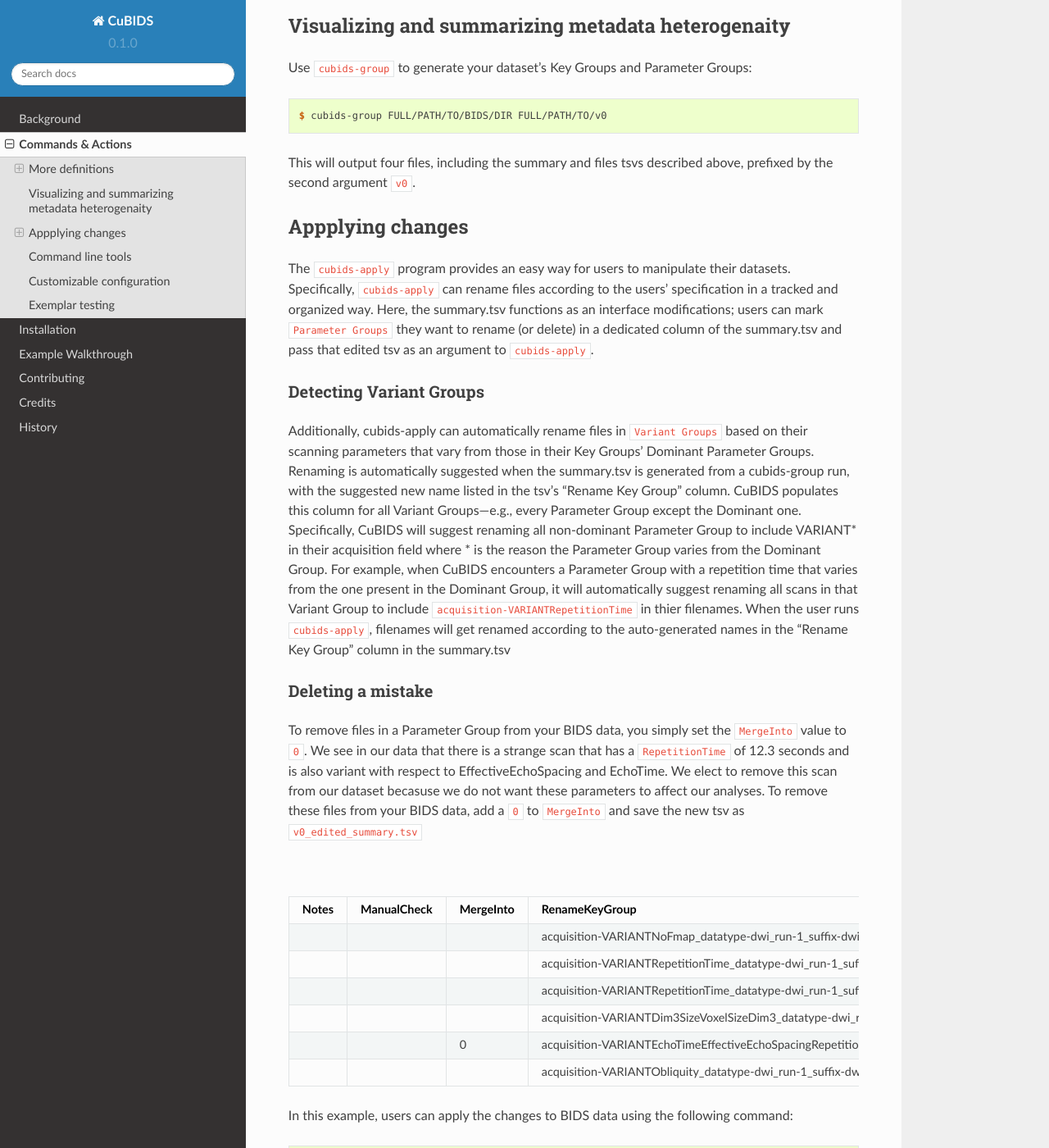
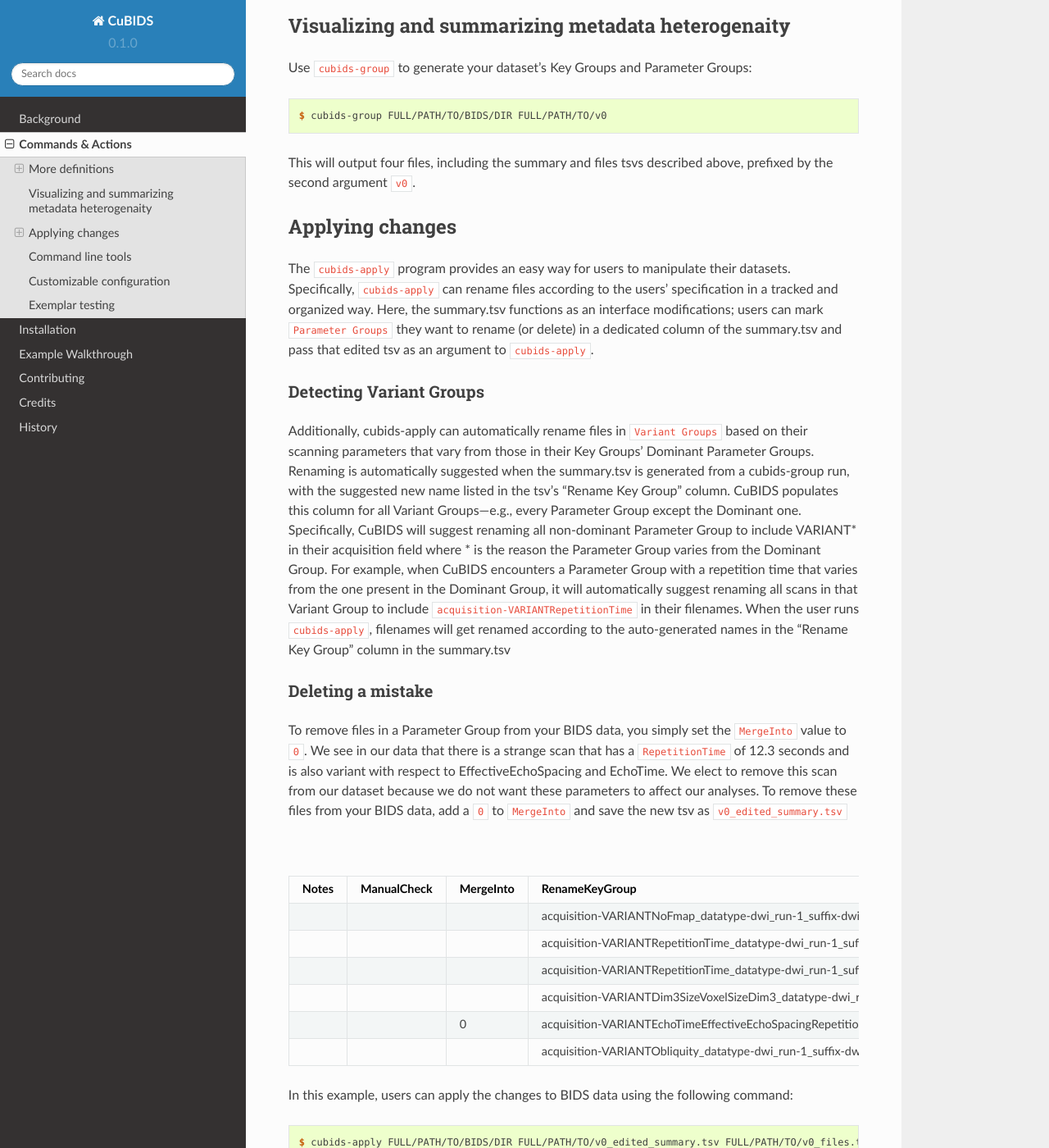
Before and after one commit to PennLINC/CuBIDS, a Sphinx documentation site: the page built from docs/usage.rst, in a window 1280 px wide and 1400 px high, scrolled down 2227 px. Shown: the whole window at 82% size. Built offline with Sphinx 7.4.7 and the Read the Docs theme 2.0.0, drawn with Linux system fonts in a browser that asks for light colours.

Commit message:
Minor tune ups: codespell'ing (fixes + tox + CI (github actions)), remove of unintended to be committed 2 files (#239)
* Remove some outputs from scheduler which should not be in git

introduced in 2f7c826cdedfa89523fd35d3832c3aacc1431ae3

* Add tox.ini with codespell invocation to ensure/fix (run with -w) typos

* [DATALAD RUNCMD] Run codespell with -w to fix typoes

=== Do not change lines below ===
{
 "chain": [],
 "cmd": "tox -e codespell -- -w",
 "exit": 0,
 "extra_inputs": [],
 "inputs": [],
 "outputs": [],
 "pwd": "."
}
^^^ Do not change lines above ^^^

* Add Github actions workflog (lint) which would run codespell

You might later add other linters into the same workflow so
called it lint

```diff
--- a/docs/example.rst
+++ b/docs/example.rst
@@ -173,7 +173,7 @@ to detect potential curation errors using ``cubids-validate``.
 
     $ cubids-validate BIDS_Dataset_DataLad v0 --sequential
 
-.. note::  The use of the ``--sequential`` flag forces the validator to treat each participant as its own BIDS dataset. This can be helpful for identifying heterogenous elements, but can be slowed down by extremely large datasets.
+.. note::  The use of the ``--sequential`` flag forces the validator to treat each participant as its own BIDS dataset. This can be helpful for identifying heterogeneous elements, but can be slowed down by extremely large datasets.
 
 This command produces the following tsv:
 
--- a/docs/usage.rst
+++ b/docs/usage.rst
@@ -116,7 +116,7 @@ Use ``cubids-group`` to generate your dataset's Key Groups and Parameter Groups:
 This will output four files, including the summary and files tsvs described above,
 prefixed by the second argument ``v0``.
 
-Appplying changes
+Applying changes
 ------------------
 
 The ``cubids-apply`` program provides an easy way for users to manipulate their datasets.
@@ -136,7 +136,7 @@ Groups—e.g., every Parameter Group except the Dominant one. Specifically, CuBI
 all non-dominant Parameter Group to include VARIANT* in their acquisition field where * is the reason
 the Parameter Group varies from the Dominant Group. For example, when CuBIDS encounters a Parameter
 Group with a repetition time that varies from the one present in the Dominant Group, it will automatically
-suggest renaming all scans in that Variant Group to include ``acquisition-VARIANTRepetitionTime`` in thier
+suggest renaming all scans in that Variant Group to include ``acquisition-VARIANTRepetitionTime`` in their
 filenames. When the user runs ``cubids-apply``, filenames will get renamed according to the auto-generated
 names in the “Rename Key Group” column in the summary.tsv
 
@@ -146,7 +146,7 @@ Deleting a mistake
 To remove files in a Parameter Group from your BIDS data, you simply set the ``MergeInto`` value
 to ``0``. We see in our data that there is a strange scan that has a ``RepetitionTime`` of 12.3
 seconds and is also variant with respect to EffectiveEchoSpacing and EchoTime. We elect to remove this scan from
-our dataset becasuse we do not want these parameters to affect our analyses.
+our dataset because we do not want these parameters to affect our analyses.
 To remove these files from your BIDS data, add a ``0`` to ``MergeInto`` and save the new tsv as ``v0_edited_summary.tsv``
 
 .. csv-table:: Pre Apply Groupings with Deletion Requested
```
Also changed, not shown: 9 other files.
